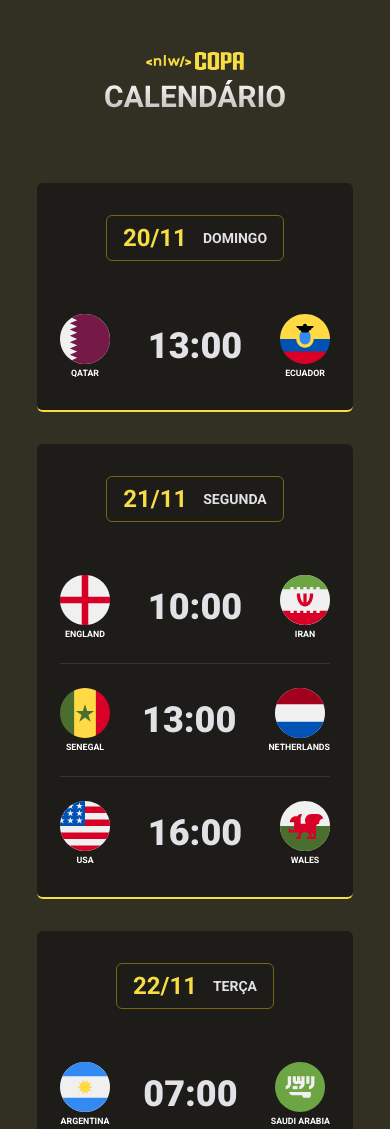
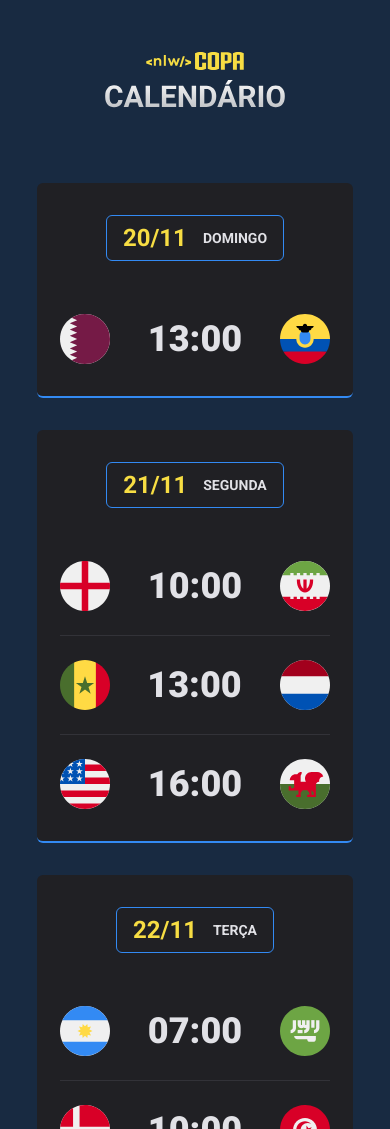
Before and after one commit to lainermoura/nlw-10-copa, a plain HTML site: page index.html in a window 390 px wide. Shown: the top 1129 px of the page. Drawn offline with Linux system fonts and the light colour scheme.

Commit message:
change main color: remove icon name to mobile

```diff
--- a/index.html
+++ b/index.html
@@ -12,7 +12,7 @@
     <link href="https://fonts.googleapis.com/css2?family=Roboto:wght@700;900&display=swap" rel="stylesheet">
 </head>
 
-<body class="">
+<body class="blue">
     <div id="app">
         <header>
             <img src="./assets/logo.svg" alt="">
--- a/main.js
+++ b/main.js
@@ -1,15 +1,9 @@
 let createGame = (player1, hour, player2) => {
     return `
     <li>
-        <div>
-            <img src="./assets/icon-${player1}.svg" alt="icon-${player1}-flag" title="${player1.toUpperCase().replace('-', ' ')}">
-            <p>${player1.toUpperCase().replace('-', ' ')}</p>
-        </div>
+        <img src="./assets/icon-${player1}.svg" alt="icon-${player1}-flag" title="${player1.toUpperCase().replace('-', ' ')}">
         <strong>${hour}</strong>
-        <div>
-            <img src="./assets/icon-${player2}.svg" alt="icon-${player2}-flag" title="${player2.toUpperCase().replace('-', ' ')}">
-            <p>${player2.toUpperCase().replace('-', ' ')}</p>
-        </div>
+        <img src="./assets/icon-${player2}.svg" alt="icon-${player2}-flag" title="${player2.toUpperCase().replace('-', ' ')}">
     </li>
 `
 }
@@ -63,7 +57,7 @@ document.querySelector('#cards').innerHTML =
         createGame('poland', '10:00', 'saudi-arabia') +
         createGame('france', '13:00', 'denmark') +
         createGame('argentina', '16:00', 'mexico')) +
-     createCard(
+    createCard(
         '27/11', 'domingo',
         createGame('japan', '07:00', 'costa-rica') +
         createGame('belgium', '10:00', 'morocco') +
@@ -93,7 +87,7 @@ document.querySelector('#cards').innerHTML =
         createGame('canada', '12:00', 'morocco') +
         createGame('japan', '16:00', 'spain') +
         createGame('costa-rica', '16:00', 'germany')) +
-     createCard(
+    createCard(
         '02/12', 'sexta',
         createGame('south-korea', '12:00', 'portugal') +
         createGame('ghana', '12:00', 'uruguay') +
```
